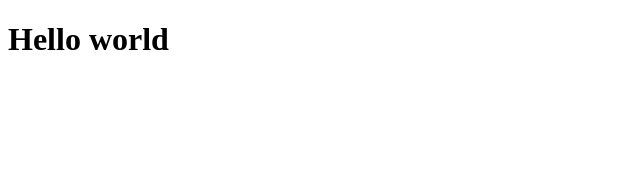
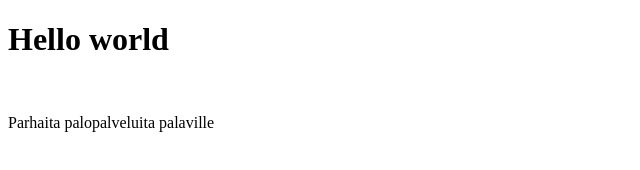
Before and after one commit to Suikero/Suikero.github.io, a plain HTML site: page index.html in a window 1280 px wide. Shown: the whole page, without its empty margins (0-640 px from the left). Drawn offline with Linux system fonts and the light colour scheme.

Commit message:
Uusi päivitys

```diff
--- a/index.html
+++ b/index.html
@@ -6,5 +6,10 @@
   </head>
   <body>
     <h1>Hello world</h1>
+
+    <br>
+
+<p>Parhaita palopalveluita palaville</p>
+
   </body>
 </html>
```
